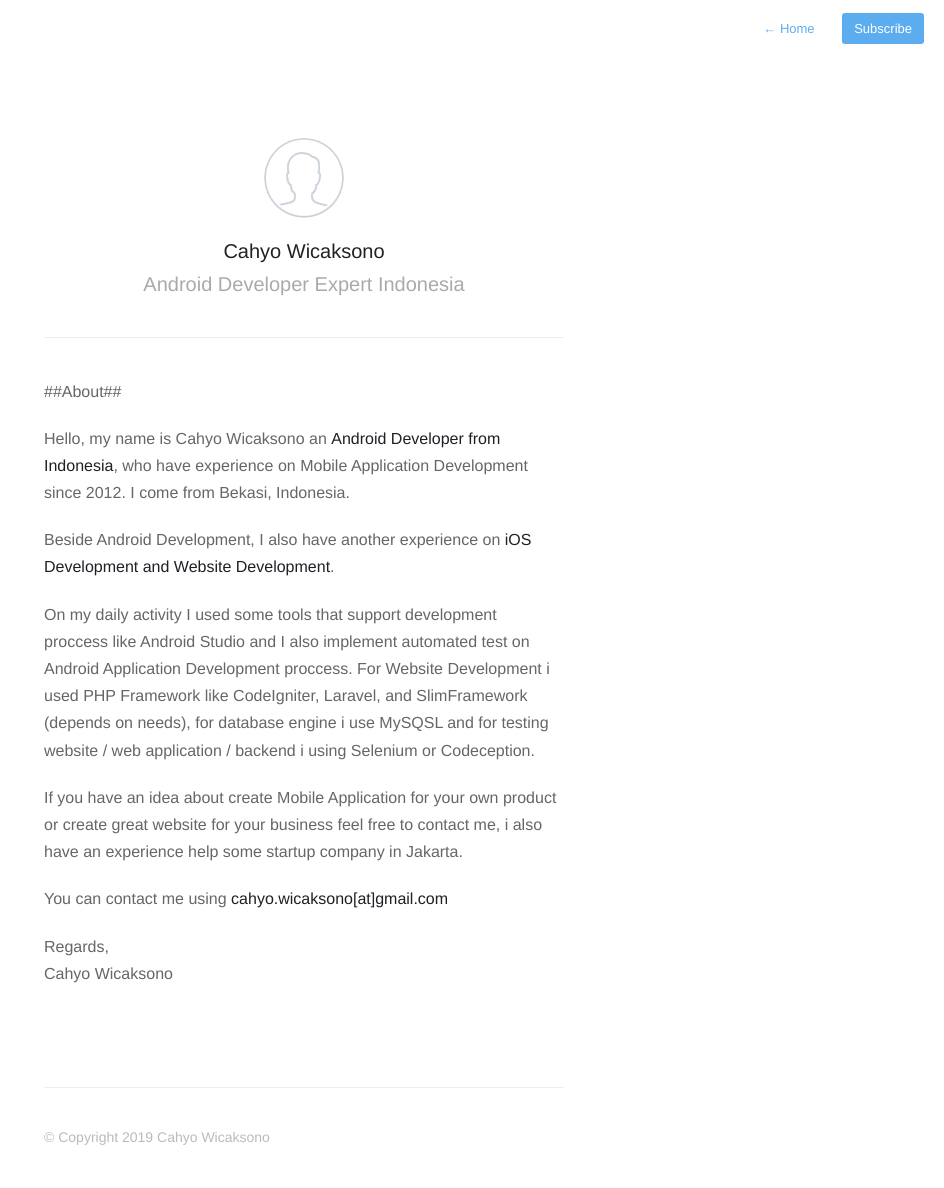
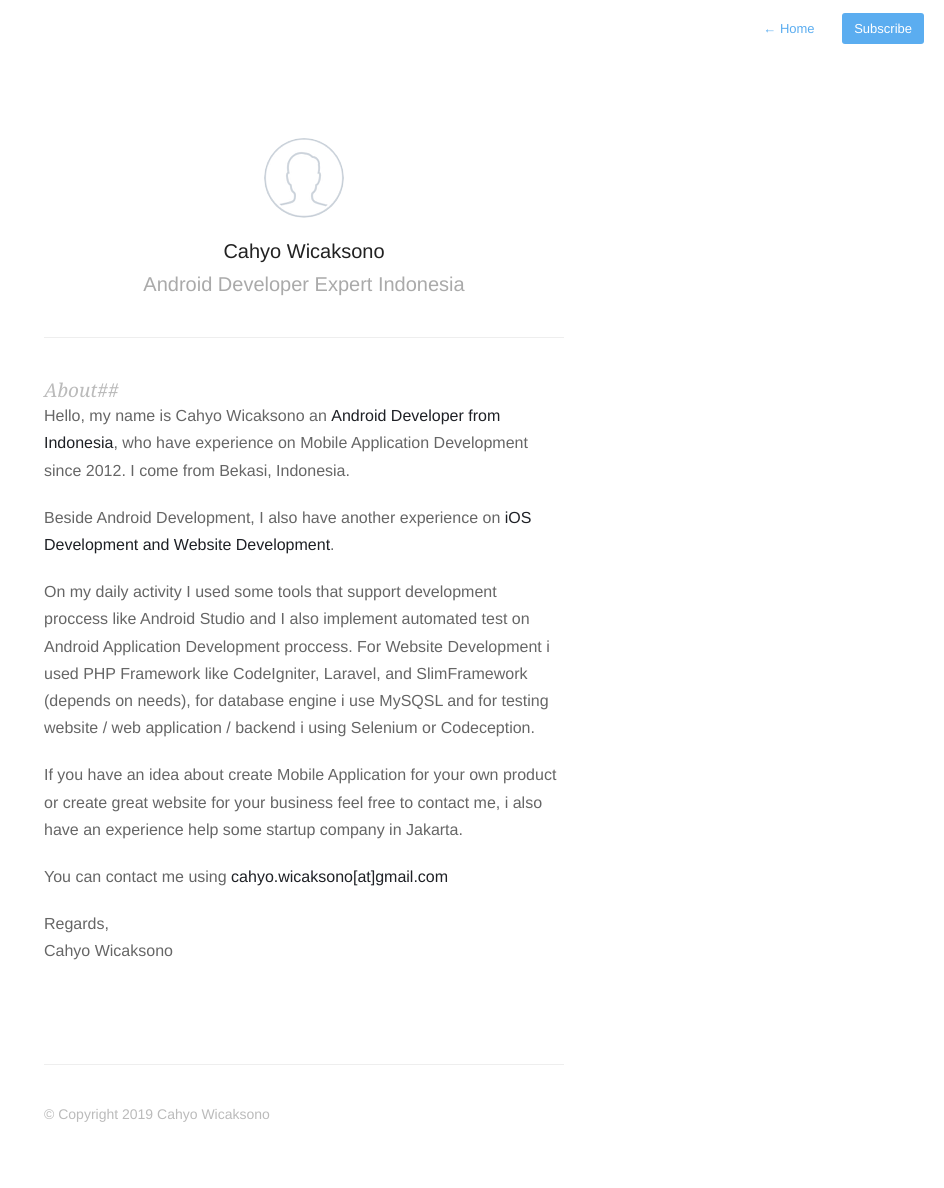
Before and after one commit to cwicaksono/cwicaksono.github.io, a Jekyll site: the page built from about.md, in a window 1280 px wide. Shown: the whole page, without its empty margins (336-1280 px from the left). Built offline with Jekyll 4.4.1, drawn with Linux system fonts in a browser that asks for light colours; nearby versions of some CDN libraries; Markdown is read by kramdown in place of the engine named in the settings; after the commit the page ends 1165 px from its top, so only the background shows below that.

Commit message:
restore config

```diff
--- a/_config.yml
+++ b/_config.yml
@@ -4,8 +4,8 @@
 
 aboutPage: true
 
-# markdown: redcarpet
-# highlighter: pygments
+markdown: redcarpet
+highlighter: pygments
 
 paginate: 10
 baseurl: "http://cwicaksono.github.io/"
@@ -37,5 +37,5 @@
           type: drafts
       values:
           layout: post
-# gems: [jekyll-paginate]
-# paginate_path: "page:num"
+gems: [jekyll-paginate]
+paginate_path: "page:num"
```
